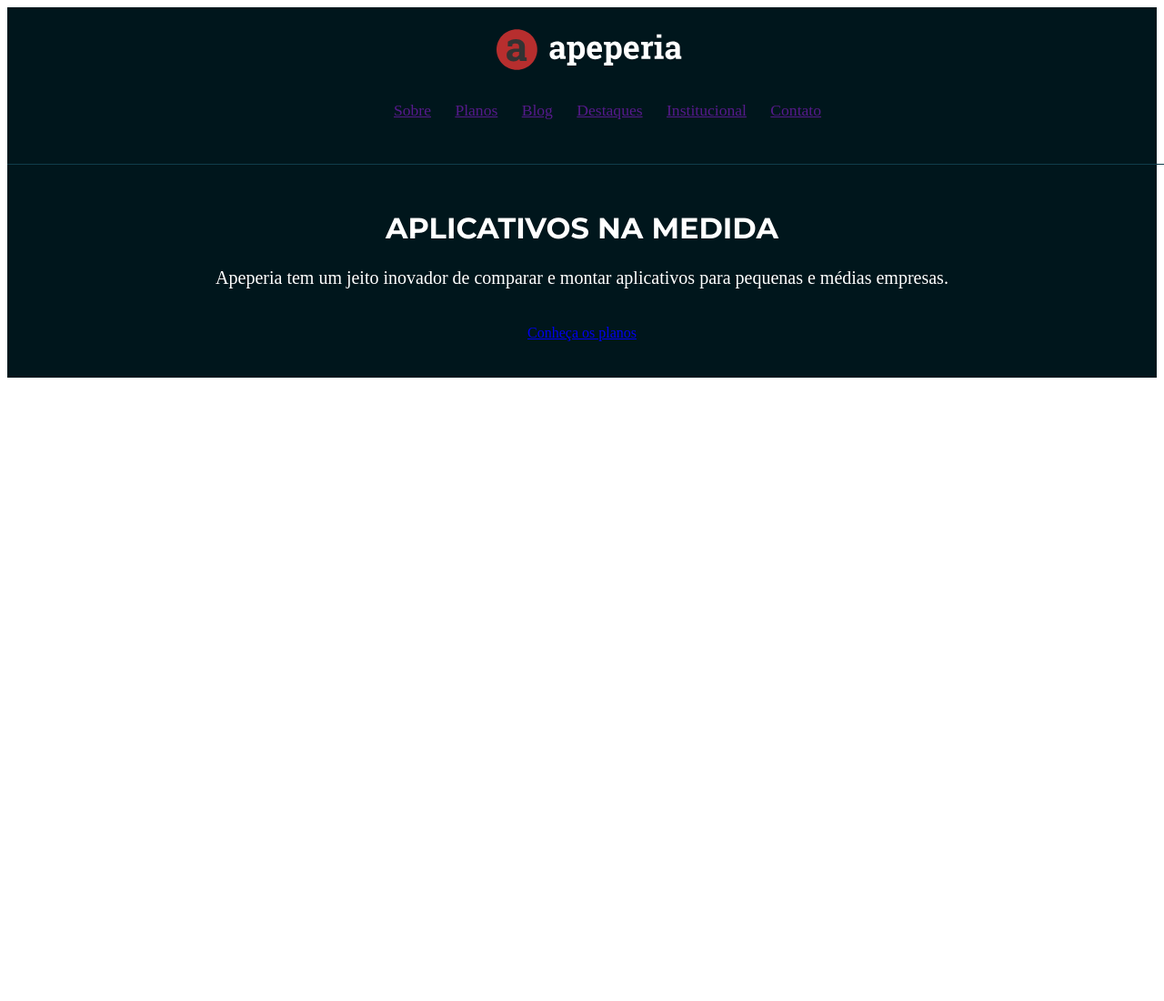
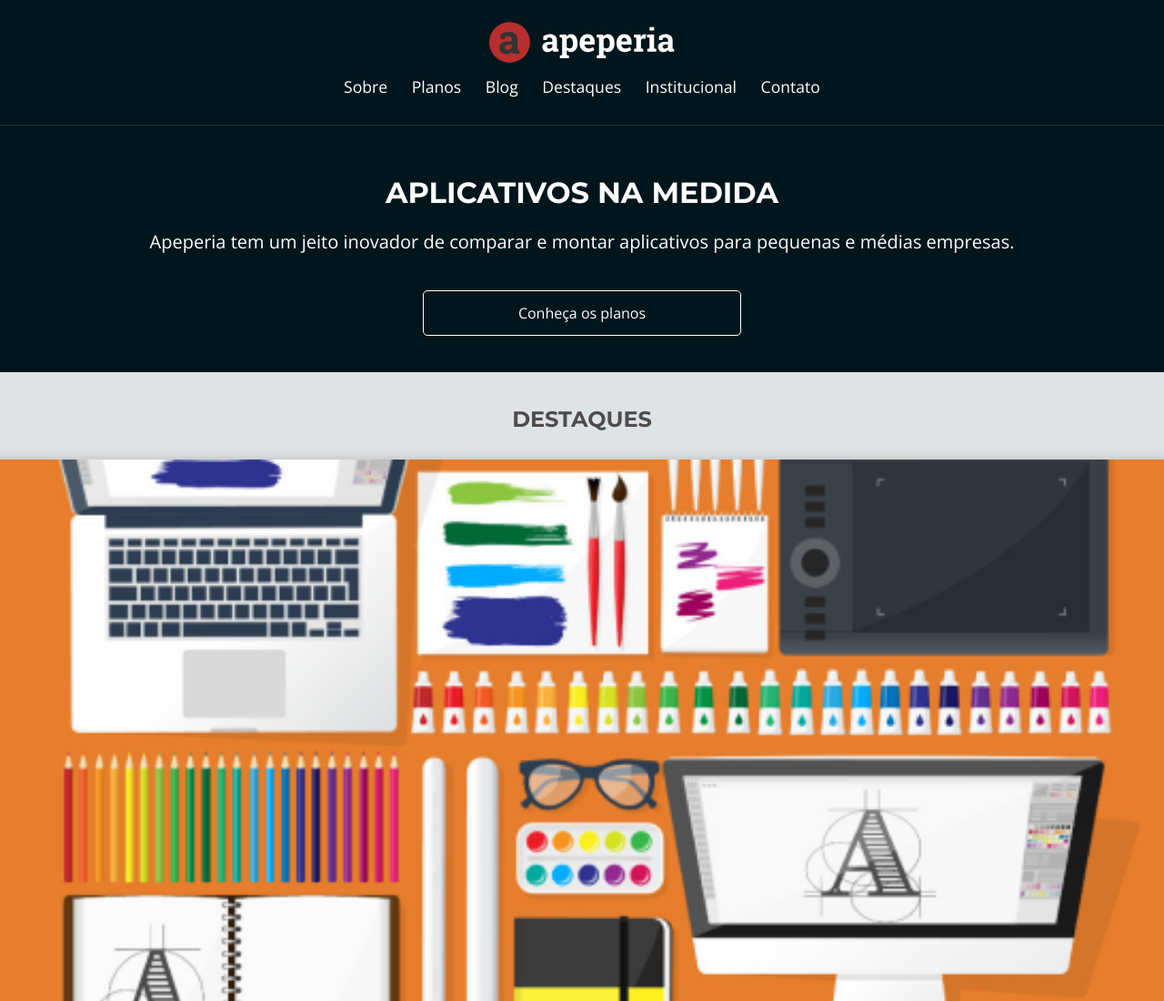
Before and after one commit to gualterapple/papelaria-responsivo, a plain HTML site: page index.html in a window 1280 px wide. Shown: the top 1100 px of the page at 91% size. Before the commit the page ends 800 px from the top, so only its background shows below. Drawn offline with nearby package versions, Linux system fonts and the light colour scheme.

Commit message:
Seccao destaques - feita

```diff
--- /dev/null
+++ b/css/base.css
@@ -0,0 +1,37 @@
+:root {
+    --branco: #FFF;
+    --azul-claro: #DFE3E5;
+    --vermelho-forte: #B72E2E;
+    --cinza-escuro: #4F4C4C;
+    --cinza-claro: #F7F4F4;
+    --cinza-medio: #D9D9D9;
+    --fonte-link: #0084FF;
+    --fonte-cinza: #666;
+    --borda-cabecalho-mobile: #103D4A;
+    --bg-rodape: #333;
+    --bg-chamada-mobile: #00161C;
+    --planos-cartao-start: #56CCF2;
+    --planos-cartao-ultra: #B04CD9;
+    --planos-cartao-mega: #E33B3B;
+    --montserrat: 'Montserrat', sans-serif;
+}
+
+body {
+    font-family: 'Open Sans', sans-serif;
+}
+
+.container {
+    padding-right: 6%;
+    padding-left: 6%;
+}
+
+.botao {
+    text-align: center;
+    display: block;
+    width: 100%;
+    max-width: 350px;
+    box-sizing: border-box;
+    padding: 1rem 2rem;
+    border: 1px solid var(--branco);
+    border-radius: 5px;
+}
--- a/css/cabecalho.css
+++ b/css/cabecalho.css
@@ -1,19 +1,13 @@
 .cabecalho {
-    color: #FFF;
-
+    color: var(--branco);
     width: 100%;
-
     box-sizing: border-box;
-
     display: flex;
     flex-direction: column;
     align-items: center;
-
     padding-top: .75rem;
     padding-bottom: .75rem;
-
-    border-bottom: 1px solid #103D4A;
-
+    border-bottom: 1px solid var(--borda-cabecalho-mobile);
     position: absolute;
 }
 
@@ -27,9 +21,7 @@
 
 .cabecalho__link {
     font-size: 1.1rem;
-
     display: inline-block;
-
     margin-right: .7rem;
     margin-bottom: 1.25rem;
     margin-left: .7rem;
--- a/css/chamada.css
+++ b/css/chamada.css
@@ -1,30 +1,25 @@
-.chamada  {
+.chamada {
     display: flex;
     flex-direction: column;
     align-items: center;
-
-    color: #FFF;
+    color: var(--branco);
     text-align: center;
-
-    background-color: #00161C;
-
+    background-color: var(--bg-chamada-mobile);
     padding-top: 12.25rem;
     padding-bottom: 2.5rem;
 }
 
 .chamada__titulo {
-    font-family: 'Montserrat', serif;
+    font-family: var(--montserrat);
     font-size: 2rem;
     font-weight: 700;
     text-transform: uppercase;
-
     margin-bottom: 1.5rem;
 }
 
 .chamada__texto {
     font-size: 1.25rem;
     line-height: normal;
-
     margin: 0 auto 2.5rem;
 }
 
--- /dev/null
+++ b/css/destaques.css
@@ -0,0 +1,39 @@
+.destaques {
+    background-color: var(--azul-claro);
+    padding-top: 2.5rem;
+    padding-bottom: 2rem;
+}
+
+.destaques__titulo {
+    color: var(--cinza-escuro);
+    font-weight: 700;
+    font-size: 1.5rem;
+    font-family: var(--montserrat);
+    text-transform: uppercase;
+    text-align: center;
+    margin-bottom: 2rem;
+}
+
+.destaques__painel {
+    display: flex;
+    flex-direction: column;
+    align-items: center;
+    margin-bottom: 2rem;
+}
+
+.destaques__painel-image {
+    width: 100vw;
+    box-shadow: 0 2px 10px 5px #00000020;
+}
+
+.destaques__painel-texto {
+    font-weight: 700;
+    font-size: 1.2rem;
+    line-height: normal;
+}
+
+.destaques__botao {
+    color: var(--vermelho-forte);
+    border-color: var(--vermelho-forte);
+    margin: 0 auto;
+}
--- a/index.html
+++ b/index.html
@@ -9,12 +9,15 @@
     <link rel="preconnect" href="https://fonts.googleapis.com">
     <link rel="preconnect" href="https://fonts.gstatic.com" crossorigin>
     <link href="https://fonts.googleapis.com/css2?family=Montserrat:wght@300;400;700&family=Open+Sans:wght@300;400;700&display=swap" rel="stylesheet">
+    <link rel="stylesheet" href="/css/reset.css">
     <link rel="stylesheet" href="/css/cabecalho.css">
     <link rel="stylesheet" href="/css/chamada.css">
+    <link rel="stylesheet" href="/css/base.css">
+    <link rel="stylesheet" href="/css/destaques.css">
 </head>
 
 <body>
-    <header class="cabecalho">
+    <header class="cabecalho container">
         <img class="cabecalho__logo" src="img/logo-apeperia.svg" alt="Logo da Apeperia">
         <nav class="cabecalho__navegacao">
             <ul>
@@ -28,10 +31,30 @@
         </nav>
     </header>
     <main>
-        <section class="chamada">
+        <section class="chamada container">
             <h1 class="chamada__titulo">Aplicativos Na Medida</h1>
             <p class="chamada__texto">Apeperia tem um jeito inovador de comparar e montar aplicativos para pequenas e médias empresas.</p>
-            <a class="chamada__botao" href="#">Conheça os planos</a>
+            <a class="chamada__botao botao" href="#">Conheça os planos</a>
+        </section>
+        <section class="destaques container">
+            <h2 class="destaques__titulo">Destaques</h2>
+            <a href="#">
+                <figure class="destaques__painel">
+                    <img src="img/comecando-criar-logotipo.png" alt="Painel do post sobre criação de logotipo" class="destaques__painel-image">
+                    <figcaption class="destaques__painel-texto">
+                        Conheça as primeiras etapas para a criação de um logotipo
+                    </figcaption>
+                </figure>
+            </a>
+            <a href="#">
+                <figure class="destaques__painel">
+                    <img src="img/dicas-fotografia.png" alt="Painel do post sobre fotografia com celular" class="destaques__painel-image">
+                    <figcaption class="destaques__painel-texto">
+                        Veja dicas de como fotografar usando seu celular
+                    </figcaption>
+                </figure>
+            </a>
+            <a href="#" class="destaques__botao botao">Receber destaques por email</a>
         </section>
     </main>
 </body>
```
